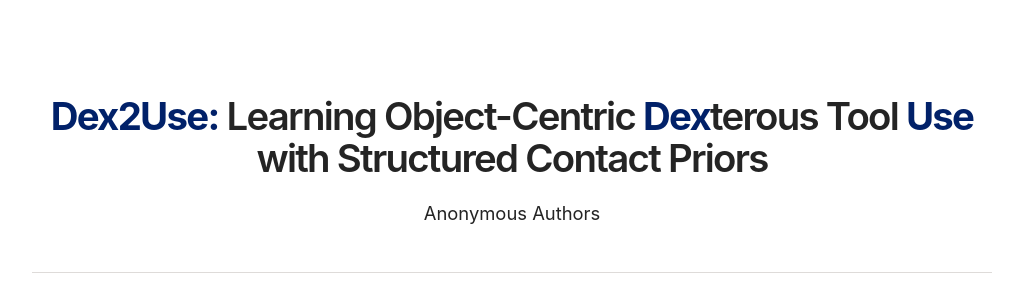
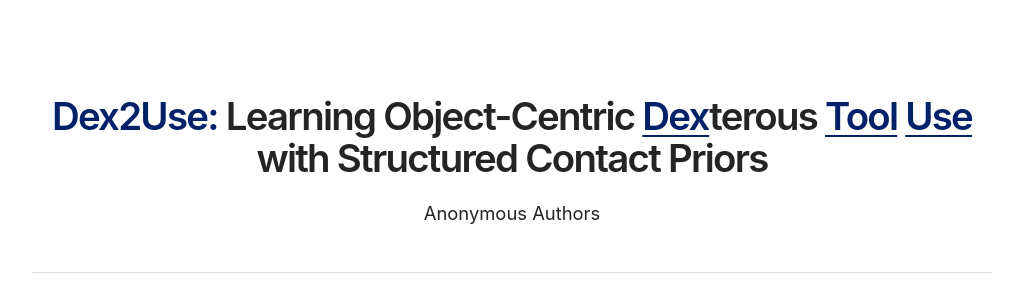
Before and after one commit to dex2use/dex2use.github.io, a plain HTML site: page index.html in a window 1280 px wide. Shown: the top 290 px of the page, without its empty margins (128-1151 px from the left). Drawn offline with Linux system fonts and the light colour scheme.

Commit message:
Underline selected title text

```diff
--- a/index.html
+++ b/index.html
@@ -5,12 +5,12 @@
   <meta name="viewport" content="width=device-width, initial-scale=1">
   <meta name="description" content="Dex2Use: Learning Object-Centric Dexterous Tool Use with Structured Contact Priors">
   <title>Dex2Use</title>
-  <link rel="stylesheet" href="style.css?v=2">
+  <link rel="stylesheet" href="style.css?v=3">
   <script defer src="rollouts.js?v=2"></script>
 </head>
 <body id="top">
   <header>
-    <h1><span>Dex2Use:</span> Learning Object-Centric <strong>Dex</strong>terous Tool <strong>Use</strong><br> with Structured Contact Priors</h1>
+    <h1><span class="wordmark">Dex2Use:</span> Learning Object-Centric <span class="highlight">Dex</span>terous <span class="highlight">Tool</span> <span class="highlight">Use</span><br> with Structured Contact Priors</h1>
     <p>Anonymous Authors</p>
   </header>
   <main>
--- a/style.css
+++ b/style.css
@@ -17,7 +17,12 @@ h1 {
   line-height: 1.09;
   text-wrap: balance;
 }
-h1 span, h1 strong { color: #012169; font-weight: 750; }
+.wordmark, .highlight { color: #012169; }
+.highlight {
+  text-decoration: underline;
+  text-decoration-thickness: .055em;
+  text-underline-offset: .14em;
+}
 header p { margin: 1.4rem 0 0; font-size: 1.15rem; }
 main { padding-bottom: 4rem; }
 section { border-top: 1px solid #dedbd9; }
```
